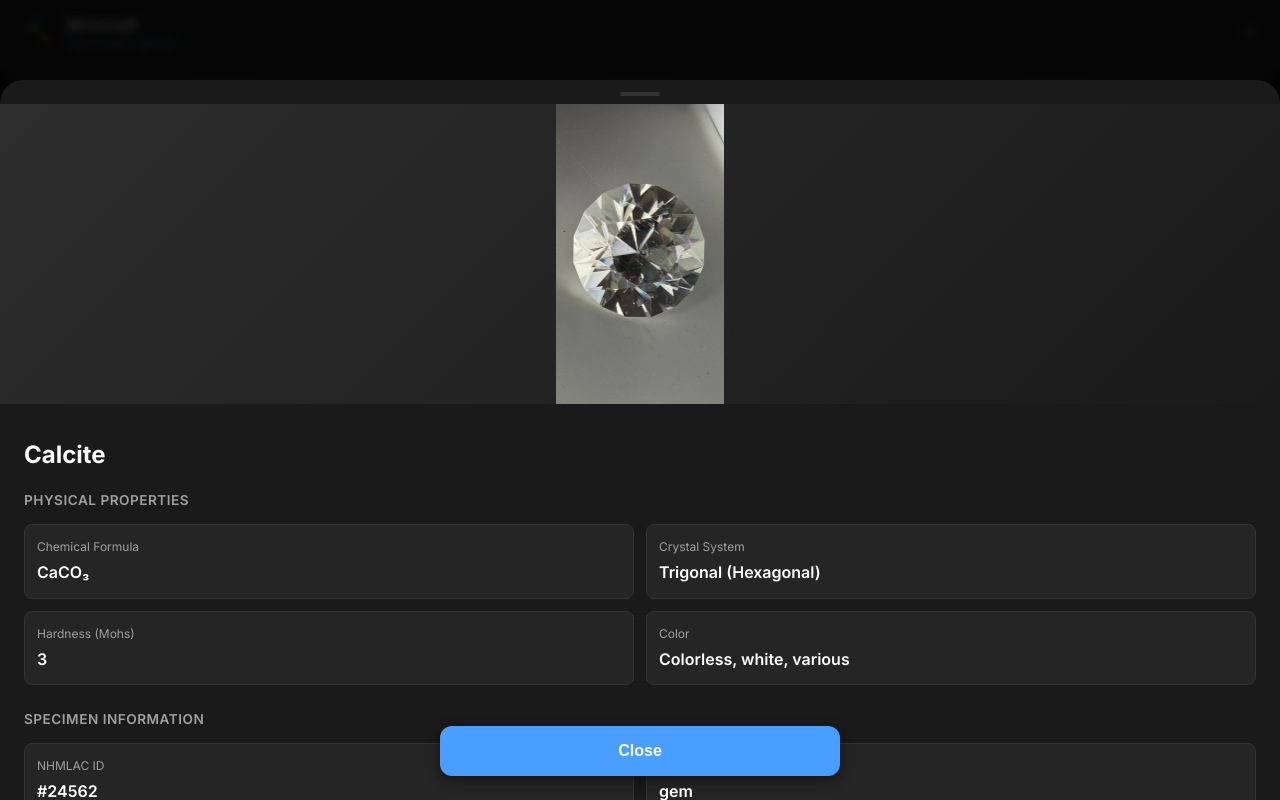
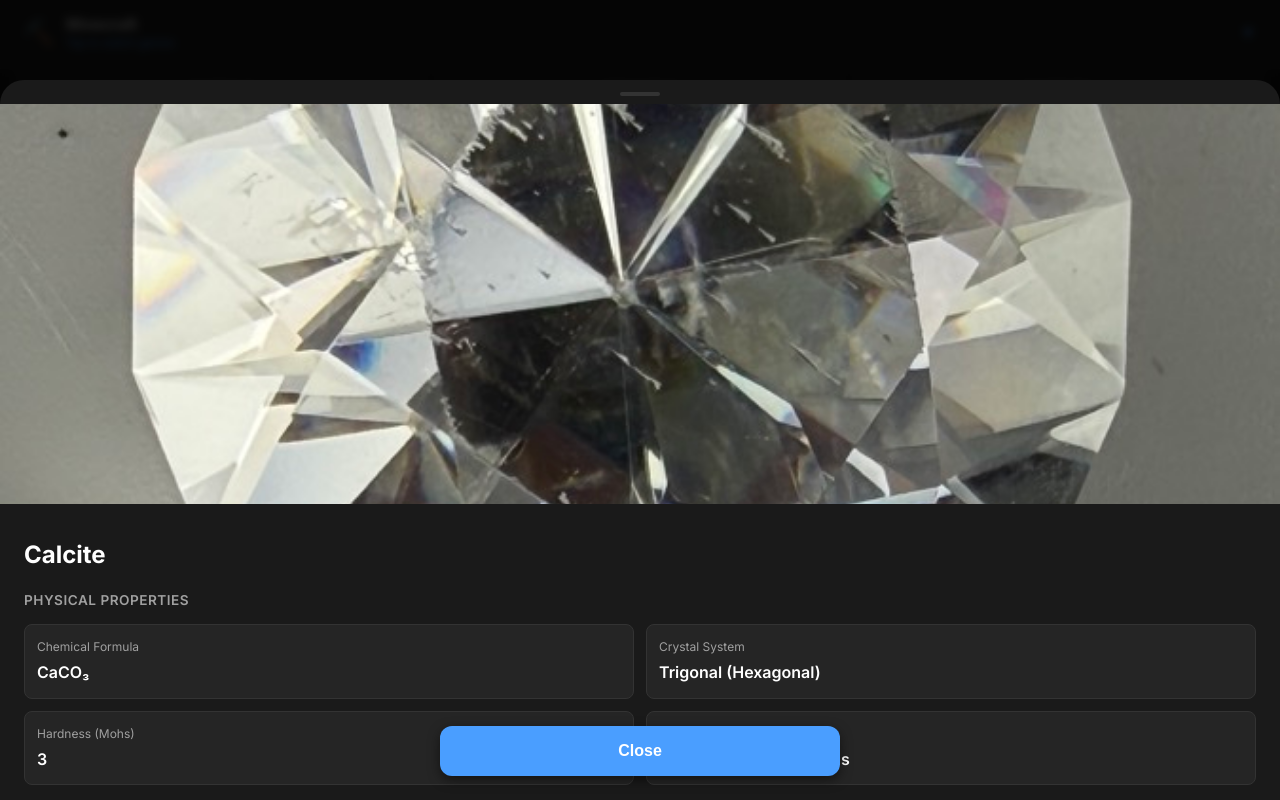
Before and after one commit to aaroncelestian/TGMS2026, a React (Vite) app: page / in a window 1280 px wide. Both pictures are taken after a click on the element 172 px from the left and 921 px from the top of the page. Shown: the part 521-1321 px from the top of the page. Built offline with nearby package versions, Linux system fonts and the light colour scheme.

Commit message:
Update App.css

```diff
--- a/src/styles/App.css
+++ b/src/styles/App.css
@@ -489,8 +489,9 @@ body {
 
 .modal-image {
   width: 100%;
-  height: 300px;
-  object-fit: contain;
+  height: 400px;
+  object-fit: cover;
+  object-position: center;
   background: linear-gradient(135deg, #2d2d2d 0%, #1a1a1a 100%);
 }
 
```
